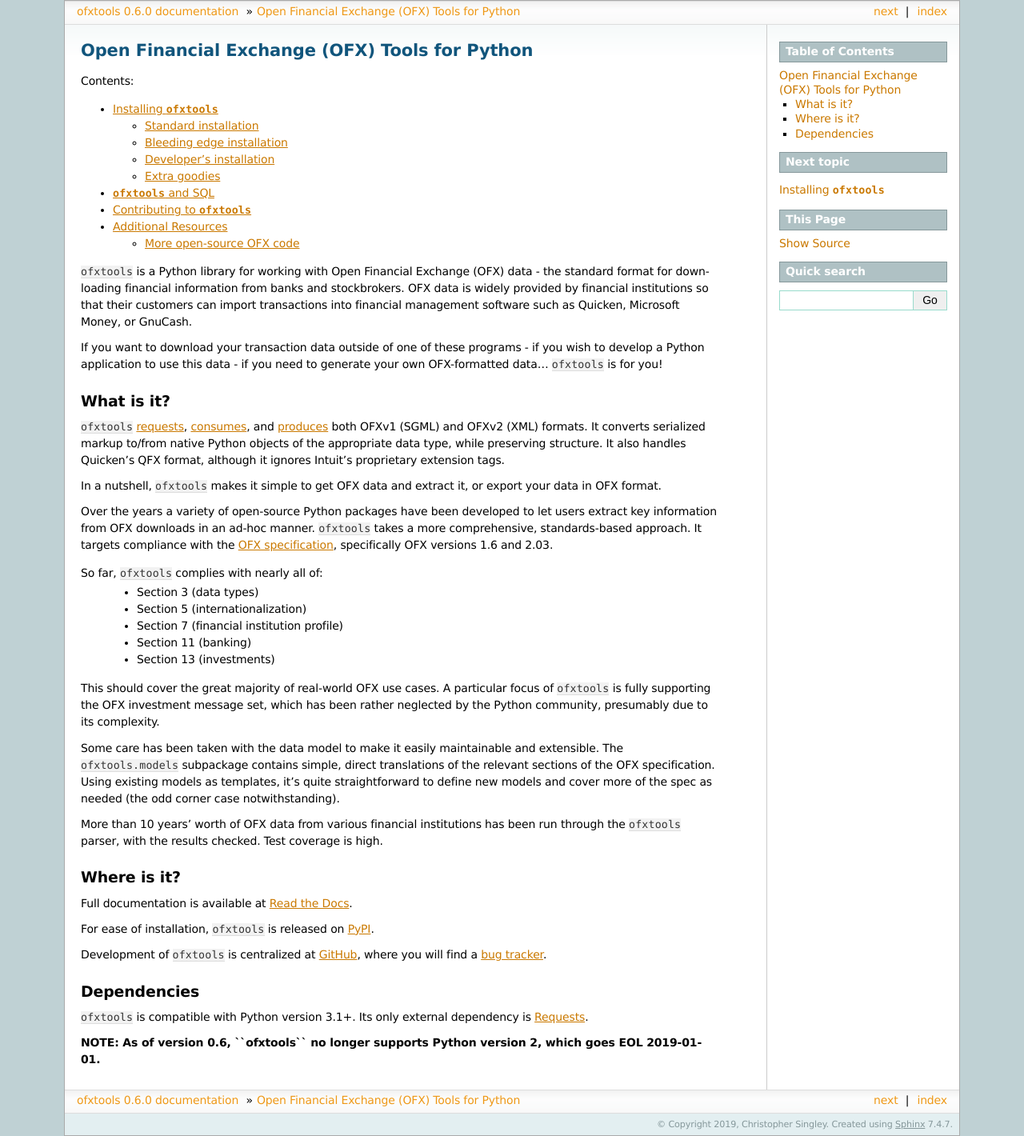
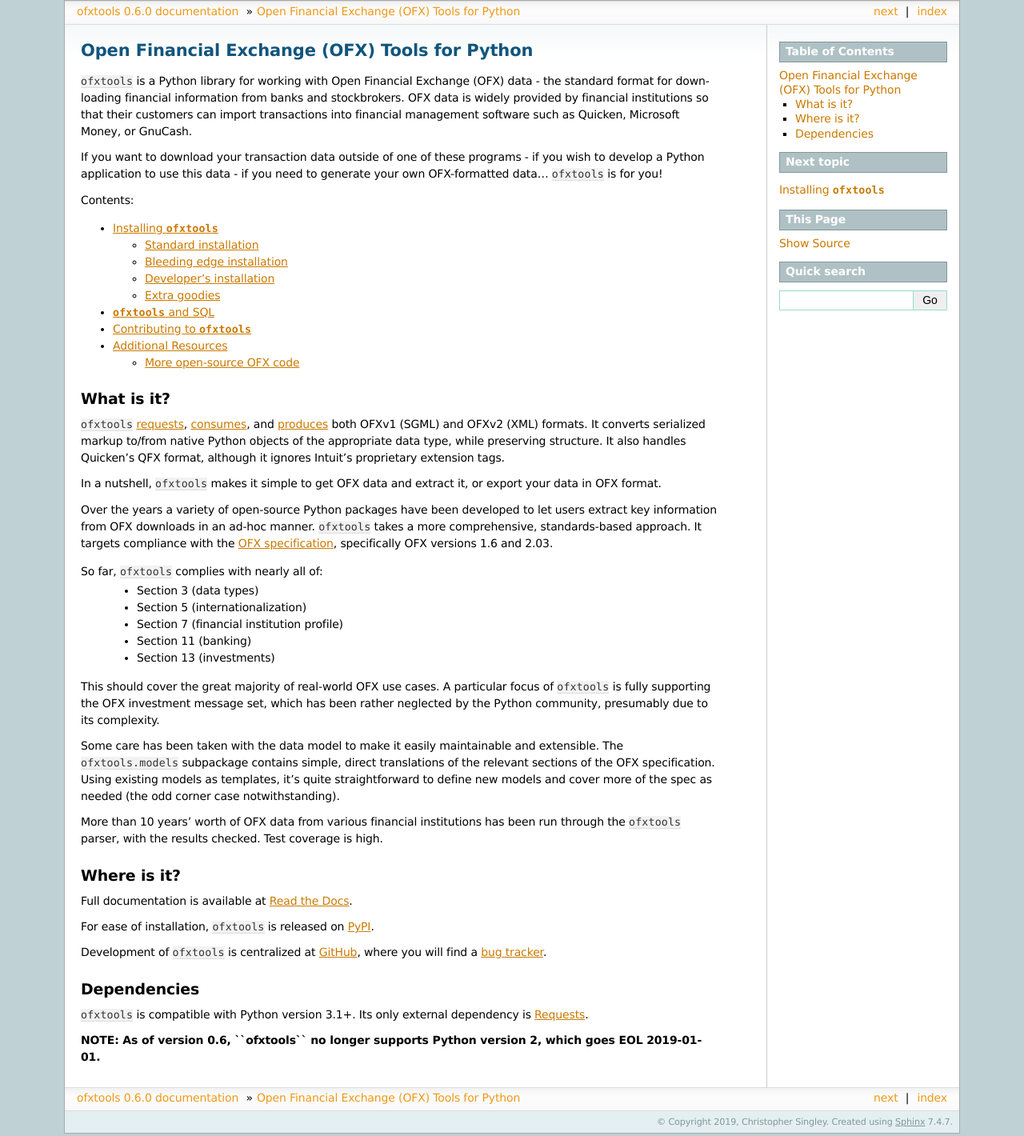
Before and after one commit to csingley/ofxtools, a Sphinx documentation site: the page built from docs/index.rst, in a window 1280 px wide. Shown: the whole page at 80% size. Built offline with Sphinx 7.4.7, drawn with Linux system fonts in a browser that asks for light colours; pages that are not in the unit, such as notebooks, are missing from menus; some of the changed lines change nothing that is shown.

Commit message:
Improve docs

```diff
--- a/docs/index.rst
+++ b/docs/index.rst
@@ -5,6 +5,16 @@
 
 Open Financial Exchange (OFX) Tools for Python
 ==============================================
+
+``ofxtools`` is a Python library for working with Open Financial Exchange (OFX)
+data - the standard format for downloading financial information from banks
+and stockbrokers.  OFX data is widely provided by financial institutions so
+that their customers can import transactions into financial management
+software such as Quicken, Microsoft Money, or GnuCash.
+
+If you want to download your transaction data outside of one of these
+programs - if you wish to develop a Python application to use this data -
+if you need to generate your own OFX-formatted data... ``ofxtools`` is for you!
 
 .. toctree::
    :maxdepth: 2
@@ -15,16 +25,6 @@
    ofxalchemy
    contributing
    resources
-
-``ofxtools`` is a Python library for working with Open Financial Exchange (OFX)
-data - the standard format for downloading financial information from banks
-and stockbrokers.  OFX data is widely provided by financial institutions so
-that their customers can import transactions into financial management
-software such as Quicken, Microsoft Money, or GnuCash.
-
-If you want to download your transaction data outside of one of these
-programs - if you wish to develop a Python application to use this data -
-if you need to generate your own OFX-formatted data... ``ofxtools`` is for you!
 
 What is it?
 -----------
```
